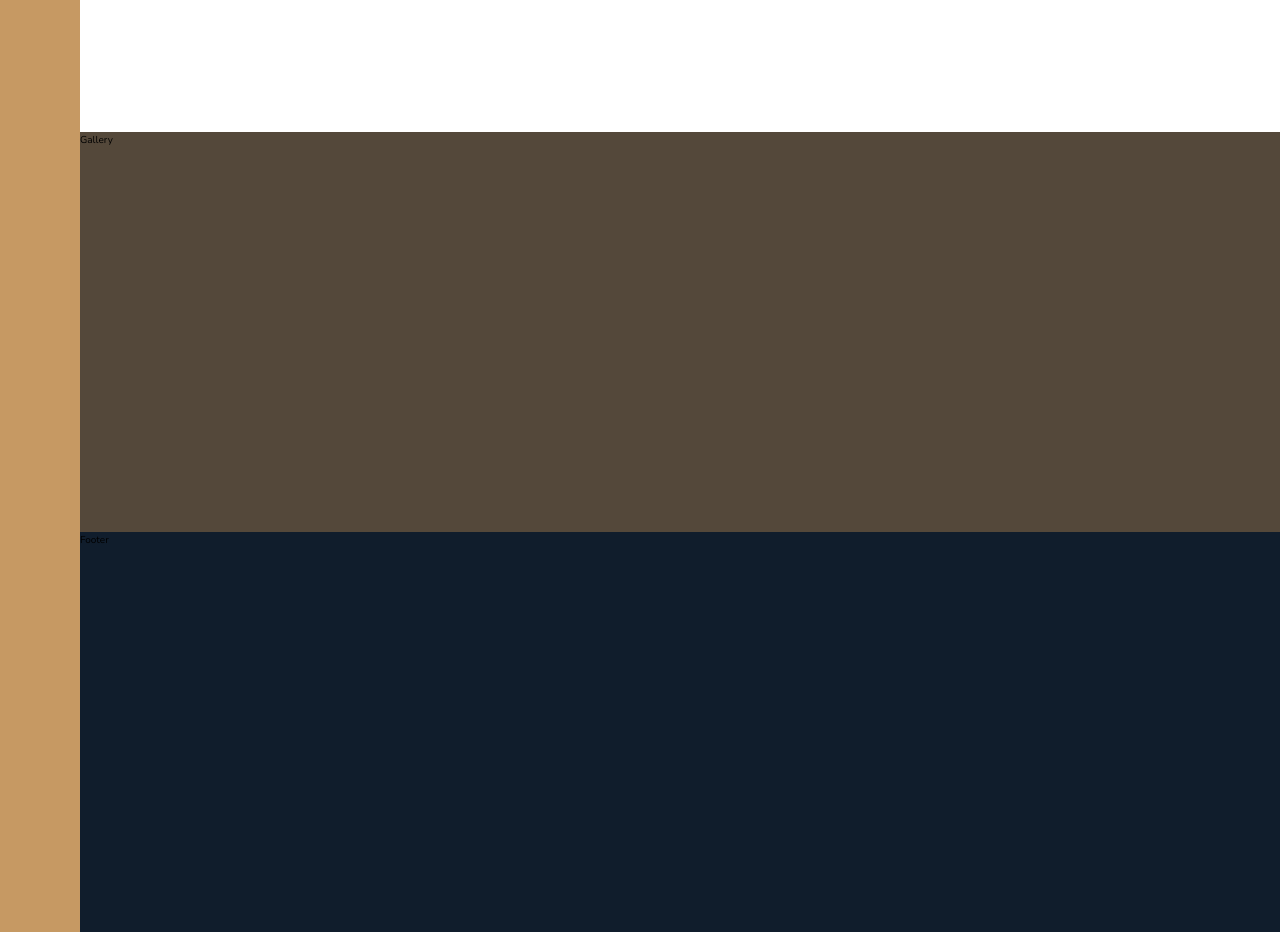
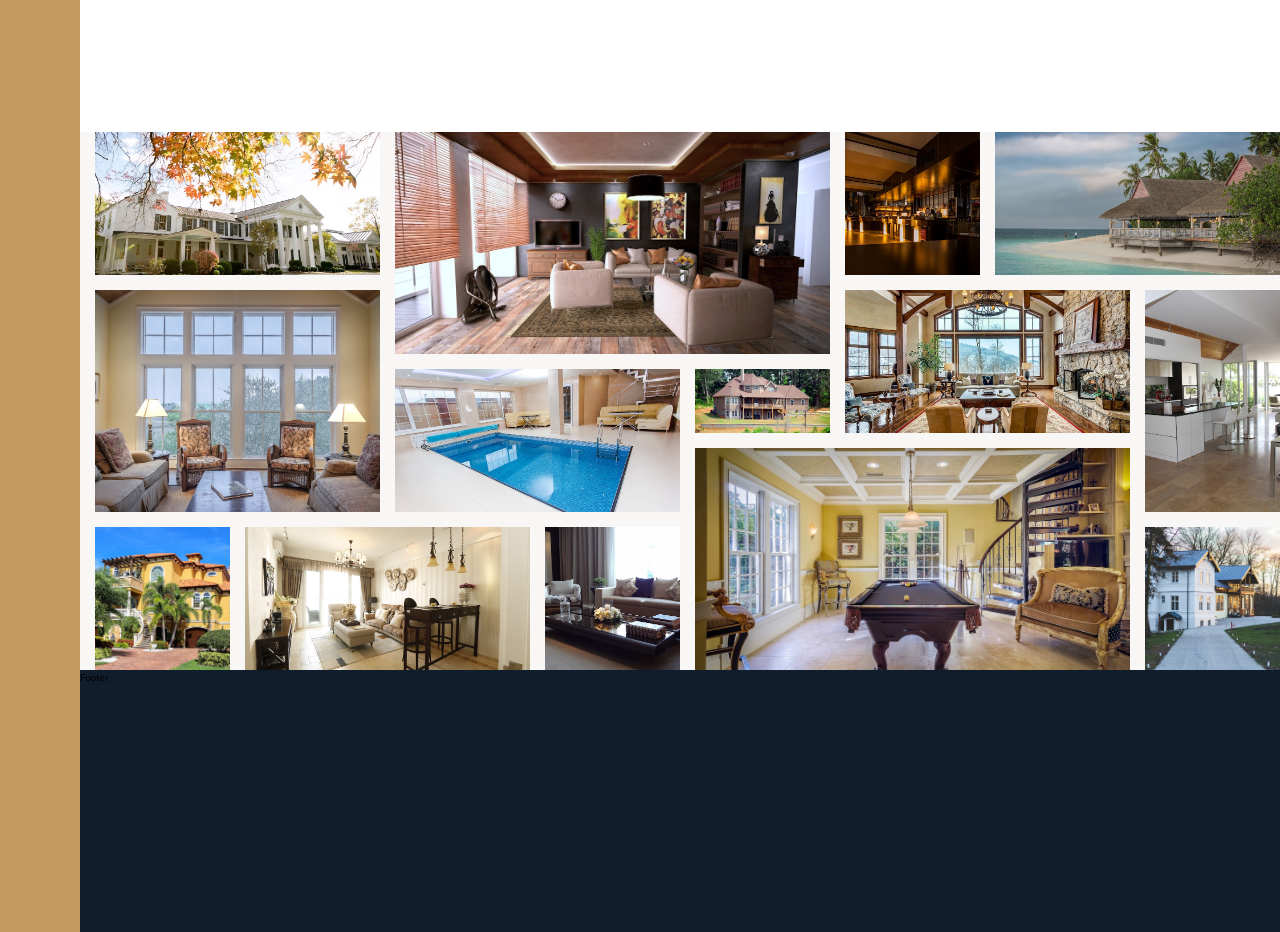
Before and after one commit to MarcinSoczowka/nexter, a website: page index.html in a window 1280 px wide. Shown: the part 2940-3872 px from the top of the page. Drawn offline with nearby package versions, Linux system fonts and the light colour scheme.

Commit message:
Added gallery section

```diff
--- a/index.html
+++ b/index.html
@@ -340,7 +340,83 @@
       </div>
     </section>
 
-    <section class="gallery">Gallery</section>
+    <section class="gallery">
+      <figure class="gallery__item gallery__item--1">
+        <img src="img/gal-1.jpeg" alt="Gallery image 1" class="gallery__img" />
+      </figure>
+
+      <figure class="gallery__item gallery__item--2">
+        <img src="img/gal-2.jpeg" alt="Gallery image 2" class="gallery__img" />
+      </figure>
+
+      <figure class="gallery__item gallery__item--3">
+        <img src="img/gal-3.jpeg" alt="Gallery image 3" class="gallery__img" />
+      </figure>
+
+      <figure class="gallery__item gallery__item--4">
+        <img src="img/gal-4.jpeg" alt="Gallery image 4" class="gallery__img" />
+      </figure>
+
+      <figure class="gallery__item gallery__item--5">
+        <img src="img/gal-5.jpeg" alt="Gallery image 5" class="gallery__img" />
+      </figure>
+
+      <figure class="gallery__item gallery__item--6">
+        <img src="img/gal-6.jpeg" alt="Gallery image 6" class="gallery__img" />
+      </figure>
+
+      <figure class="gallery__item gallery__item--7">
+        <img src="img/gal-7.jpeg" alt="Gallery image 7" class="gallery__img" />
+      </figure>
+
+      <figure class="gallery__item gallery__item--8">
+        <img src="img/gal-8.jpeg" alt="Gallery image 8" class="gallery__img" />
+      </figure>
+
+      <figure class="gallery__item gallery__item--9">
+        <img src="img/gal-9.jpeg" alt="Gallery image 9" class="gallery__img" />
+      </figure>
+
+      <figure class="gallery__item gallery__item--10">
+        <img
+          src="img/gal-10.jpeg"
+          alt="Gallery image 10"
+          class="gallery__img"
+        />
+      </figure>
+
+      <figure class="gallery__item gallery__item--11">
+        <img
+          src="img/gal-11.jpeg"
+          alt="Gallery image 11"
+          class="gallery__img"
+        />
+      </figure>
+
+      <figure class="gallery__item gallery__item--12">
+        <img
+          src="img/gal-12.jpeg"
+          alt="Gallery image 12"
+          class="gallery__img"
+        />
+      </figure>
+
+      <figure class="gallery__item gallery__item--13">
+        <img
+          src="img/gal-13.jpeg"
+          alt="Gallery image 13"
+          class="gallery__img"
+        />
+      </figure>
+
+      <figure class="gallery__item gallery__item--14">
+        <img
+          src="img/gal-14.jpeg"
+          alt="Gallery image 14"
+          class="gallery__img"
+        />
+      </figure>
+    </section>
 
     <footer class="footer">Footer</footer>
   </body>
--- a/sass/_gallery.scss
+++ b/sass/_gallery.scss
@@ -1,5 +1,89 @@
 .gallery {
-  background-color: $color-grey-dark-1;
+  background-color: $color-grey-light-1;
   grid-column: full-start / full-end;
-  height: 400px;
+
+  display: grid;
+  grid-template-columns: repeat(8, 1fr);
+  grid-template-rows: repeat(7, 5vw);
+  grid-gap: 1.5rem;
+  padding-left: 1.5rem;
+
+  &__item {
+    &--1 {
+      grid-row: 1 / span 2;
+      grid-column: 1 / span 2;
+    }
+
+    &--2 {
+      grid-row: 1 / span 3;
+      grid-column: 3 / span 3;
+    }
+
+    &--3 {
+      grid-row: 1 / span 2;
+      grid-column: 6 / span 1;
+    }
+
+    &--4 {
+      grid-row: 1 / span 2;
+      grid-column: 7 / span 2;
+    }
+
+    &--5 {
+      grid-row: 3 / span 3;
+      grid-column: 1 / span 2;
+    }
+
+    &--6 {
+      grid-row: 4 / span 2;
+      grid-column: 3 / span 2;
+    }
+
+    &--7 {
+      grid-row: 4 / span 1;
+      grid-column: 5 / span 1;
+    }
+
+    &--8 {
+      grid-row: 3 / span 2;
+      grid-column: 6 / span 2;
+    }
+
+    &--9 {
+      grid-row: 3 / span 3;
+      grid-column: 8 / span 1;
+    }
+
+    &--10 {
+      grid-row: 6 / span 2;
+      grid-column: 1 / span 1;
+    }
+
+    &--11 {
+      grid-row: 6 / span 2;
+      grid-column: 2 / span 2;
+    }
+
+    &--12 {
+      grid-row: 6 / span 2;
+      grid-column: 4 / span 1;
+    }
+
+    &--13 {
+      grid-row: 5 / span 3;
+      grid-column: 5 / span 3;
+    }
+
+    &--14 {
+      grid-row: 6 / span 2;
+      grid-column: 8 / span 1;
+    }
+  }
+
+  &__img {
+    width: 100%;
+    height: 100%;
+    object-fit: cover;
+    display: block;
+  }
 }
```
Also changed, not shown: css/style.css.
